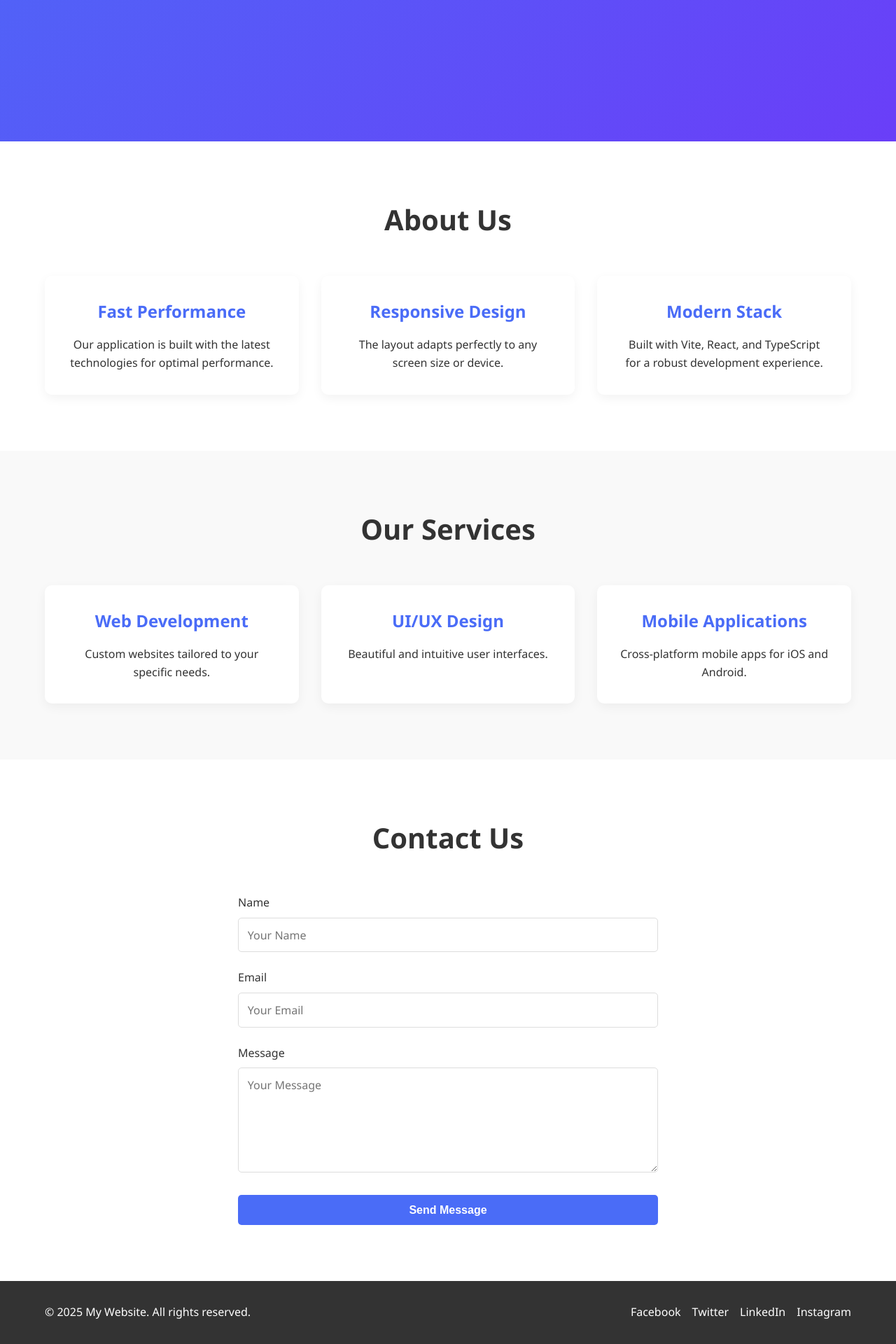
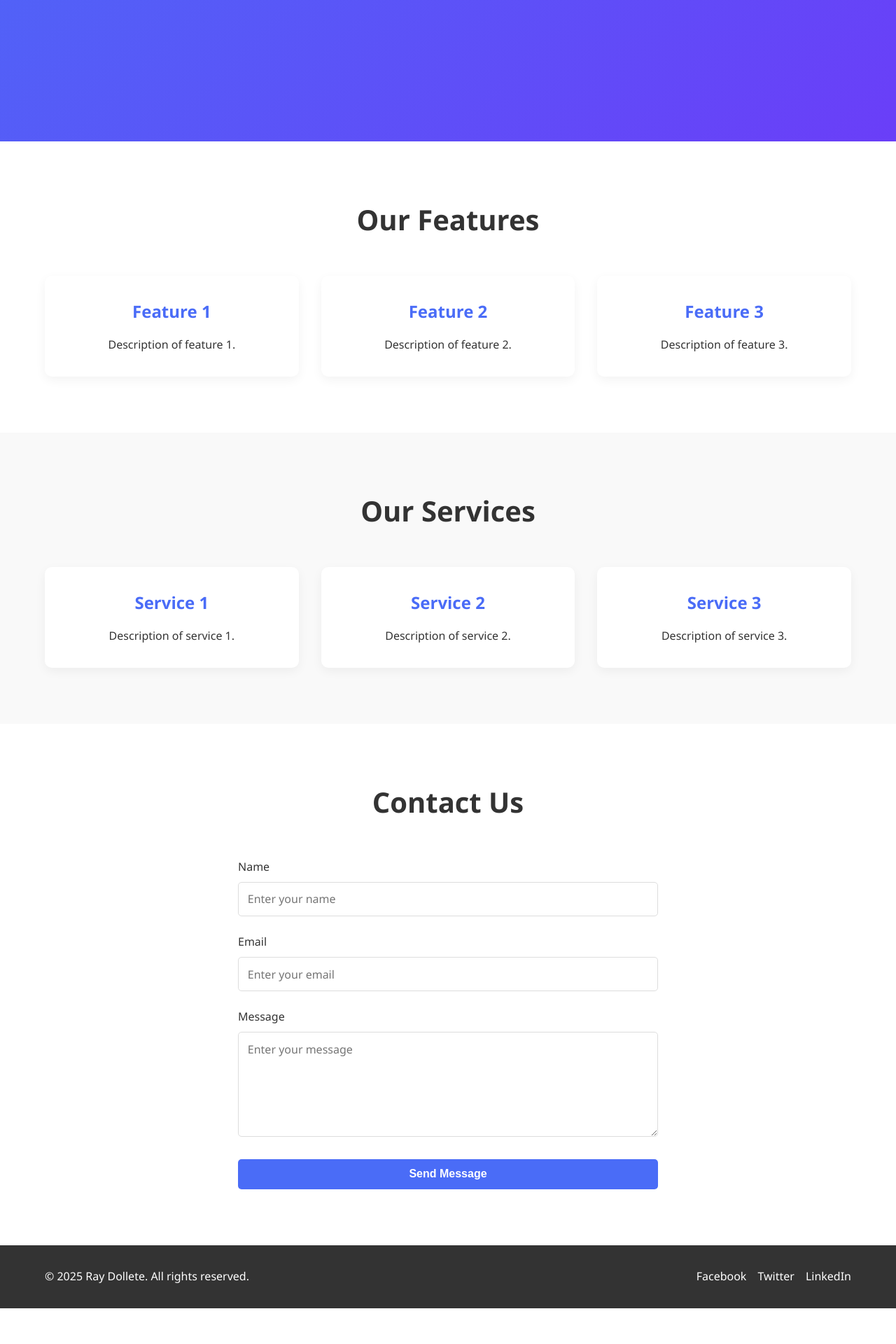
Before and after one commit to Raydius/raydolletecom, a React (Vite) app: page / in a window 1280 px wide. Shown: the part 516-2436 px from the top of the page at 70% size. After the commit the page ends 2385 px from the top, so only its background shows below. Built offline with nearby package versions, Linux system fonts and the light colour scheme.

Commit message:
Abstract static copy

```diff
--- a/src/App.tsx
+++ b/src/App.tsx
@@ -1,95 +1,78 @@
 import './App.css'
+import staticCopy from './staticCopy.json'
 
 function App() {
   return (
     <div className="app">
       <header className="header">
         <div className="logo">
-          <h1>My Website</h1>
+          <h1>{staticCopy.header.logo}</h1>
         </div>
         <nav className="nav">
           <ul>
-            <li><a href="#home">Home</a></li>
-            <li><a href="#about">About</a></li>
-            <li><a href="#services">Services</a></li>
-            <li><a href="#contact">Contact</a></li>
+            <li><a href="#home">{staticCopy.header.nav.home}</a></li>
+            <li><a href="#about">{staticCopy.header.nav.about}</a></li>
+            <li><a href="#services">{staticCopy.header.nav.services}</a></li>
+            <li><a href="#contact">{staticCopy.header.nav.contact}</a></li>
           </ul>
         </nav>
       </header>
-
       <main>
         <section className="hero" id="home">
           <div className="hero-content">
-            <h2>Welcome to My Website</h2>
-            <p>A modern single page application built with Vite, React, and TypeScript</p>
-            <button className="cta-button">Learn More</button>
+            <h2>{staticCopy.hero.title}</h2>
+            <p>{staticCopy.hero.description}</p>
+            <button className="cta-button">{staticCopy.hero.button}</button>
           </div>
         </section>
-
         <section className="features" id="about">
-          <h2>About Us</h2>
+          <h2>{staticCopy.features.title}</h2>
           <div className="feature-grid">
-            <div className="feature-card">
-              <h3>Fast Performance</h3>
-              <p>Our application is built with the latest technologies for optimal performance.</p>
-            </div>
-            <div className="feature-card">
-              <h3>Responsive Design</h3>
-              <p>The layout adapts perfectly to any screen size or device.</p>
-            </div>
-            <div className="feature-card">
-              <h3>Modern Stack</h3>
-              <p>Built with Vite, React, and TypeScript for a robust development experience.</p>
-            </div>
+            {staticCopy.features.cards.map((card, index) => (
+              <div key={index} className="feature-card">
+                <h3>{card.title}</h3>
+                <p>{card.description}</p>
+              </div>
+            ))}
           </div>
         </section>
-
         <section className="services" id="services">
-          <h2>Our Services</h2>
+          <h2>{staticCopy.services.title}</h2>
           <div className="services-container">
-            <div className="service-item">
-              <h3>Web Development</h3>
-              <p>Custom websites tailored to your specific needs.</p>
-            </div>
-            <div className="service-item">
-              <h3>UI/UX Design</h3>
-              <p>Beautiful and intuitive user interfaces.</p>
-            </div>
-            <div className="service-item">
-              <h3>Mobile Applications</h3>
-              <p>Cross-platform mobile apps for iOS and Android.</p>
-            </div>
+            {staticCopy.services.items.map((item, index) => (
+              <div key={index} className="service-item">
+                <h3>{item.title}</h3>
+                <p>{item.description}</p>
+              </div>
+            ))}
           </div>
         </section>
-
         <section className="contact" id="contact">
-          <h2>Contact Us</h2>
+          <h2>{staticCopy.contact.title}</h2>
           <div className="contact-form">
             <div className="form-group">
-              <label htmlFor="name">Name</label>
-              <input type="text" id="name" placeholder="Your Name" />
+              <label htmlFor="name">{staticCopy.contact.form.name.label}</label>
+              <input type="text" id="name" placeholder={staticCopy.contact.form.name.placeholder} />
             </div>
             <div className="form-group">
-              <label htmlFor="email">Email</label>
-              <input type="email" id="email" placeholder="Your Email" />
+              <label htmlFor="email">{staticCopy.contact.form.email.label}</label>
+              <input type="email" id="email" placeholder={staticCopy.contact.form.email.placeholder} />
             </div>
             <div className="form-group">
-              <label htmlFor="message">Message</label>
-              <textarea id="message" placeholder="Your Message"></textarea>
+              <label htmlFor="message">{staticCopy.contact.form.message.label}</label>
+              <textarea id="message" placeholder={staticCopy.contact.form.message.placeholder}></textarea>
             </div>
-            <button className="submit-button">Send Message</button>
+            <button className="submit-button">{staticCopy.contact.form.button}</button>
           </div>
         </section>
       </main>
-
       <footer className="footer">
         <div className="footer-content">
-          <p>&copy; 2025 My Website. All rights reserved.</p>
+          <p>{staticCopy.footer.content}</p>
           <div className="social-links">
-            <a href="#" className="social-link">Facebook</a>
-            <a href="#" className="social-link">Twitter</a>
-            <a href="#" className="social-link">LinkedIn</a>
-            <a href="#" className="social-link">Instagram</a>
+            {staticCopy.footer.socialLinks.map((link, index) => (
+              <a key={index} href="#" className="social-link">{link}</a>
+            ))}
           </div>
         </div>
       </footer>
--- /dev/null
+++ b/src/staticCopy.json
@@ -0,0 +1,92 @@
+{
+  "header": {
+    "logo": "Ray Dollete",
+    "nav": {
+      "home": "Home",
+      "about": "About",
+      "services": "Services",
+      "contact": "Contact"
+    }
+  },
+  "hero": {
+    "title": "Welcome to Ray Dollete",
+    "description": "Your one-stop solution for web development and design.",
+    "button": "Learn More"
+  },
+  "features": {
+    "title": "Our Features",
+    "cards": [
+      {
+        "title": "Feature 1",
+        "description": "Description of feature 1."
+      },
+      {
+        "title": "Feature 2",
+        "description": "Description of feature 2."
+      },
+      {
+        "title": "Feature 3",
+        "description": "Description of feature 3."
+      }
+    ]
+  },
+  "services": {
+    "title": "Our Services",
+    "items": [
+      {
+        "title": "Service 1",
+        "description": "Description of service 1."
+      },
+      {
+        "title": "Service 2",
+        "description": "Description of service 2."
+      },
+      {
+        "title": "Service 3",
+        "description": "Description of service 3."
+      }
+    ]
+  },
+  "contact": {
+    "title": "Contact Us",
+    "form": {
+      "name": {
+        "label": "Name",
+        "placeholder": "Enter your name"
+      },
+      "email": {
+        "label": "Email",
+        "placeholder": "Enter your email"
+      },
+      "message": {
+        "label": "Message",
+        "placeholder": "Enter your message"
+      },
+      "button": "Send Message"
+    }
+  },
+  "footer": {
+    "content": "© 2025 Ray Dollete. All rights reserved.",
+    "socialLinks": [
+      "Facebook",
+      "Twitter",
+      "LinkedIn"
+    ]
+  },
+  "homePage": {
+    "title": "Home Page Title",
+    "description": "Description of the home page."
+  },
+  "aboutPage": {
+    "title": "About Us",
+    "description": "Description of the about page."
+  },
+  "servicesPage": {
+    "title": "Our Services",
+    "description": "Description of the services page."
+  },
+  "contactPage": {
+    "title": "Contact Us",
+    "description": "Description of the contact page."
+  }
+}
```
Also changed, not shown: src/pages/AboutPage.tsx (added, +15 -0 lines), src/pages/ContactPage.tsx (added, +15 -0 lines), src/pages/HomePage.tsx (added, +15 -0 lines), src/pages/ServicesPage.tsx (added, +15 -0 lines).
